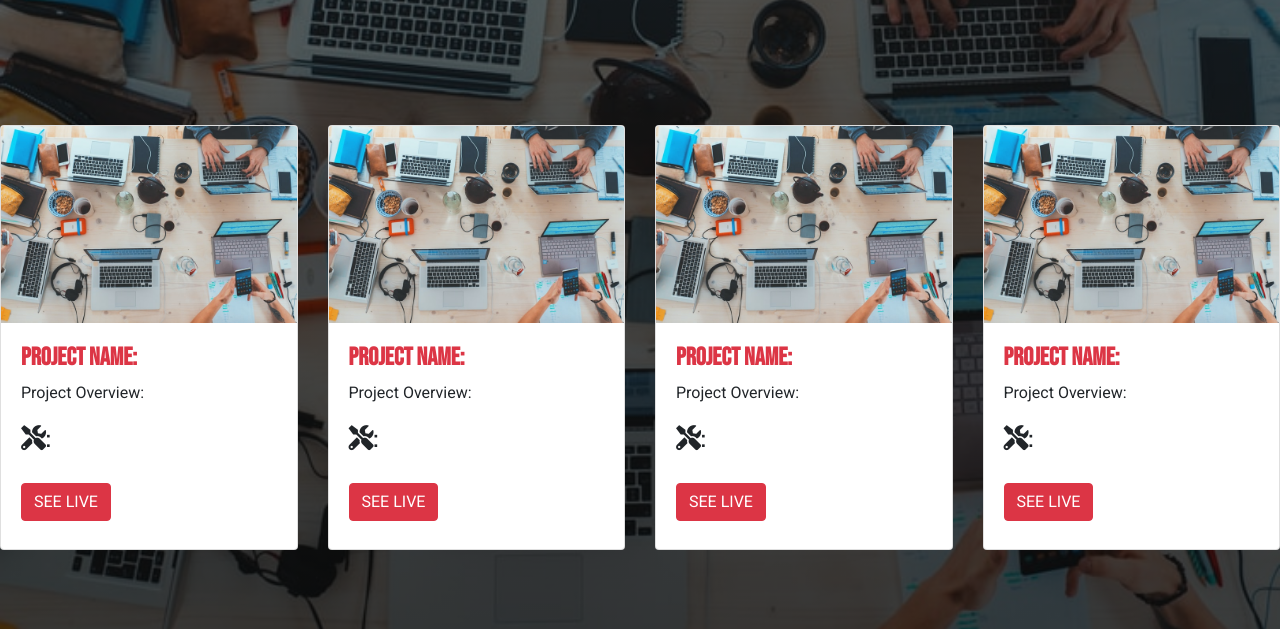
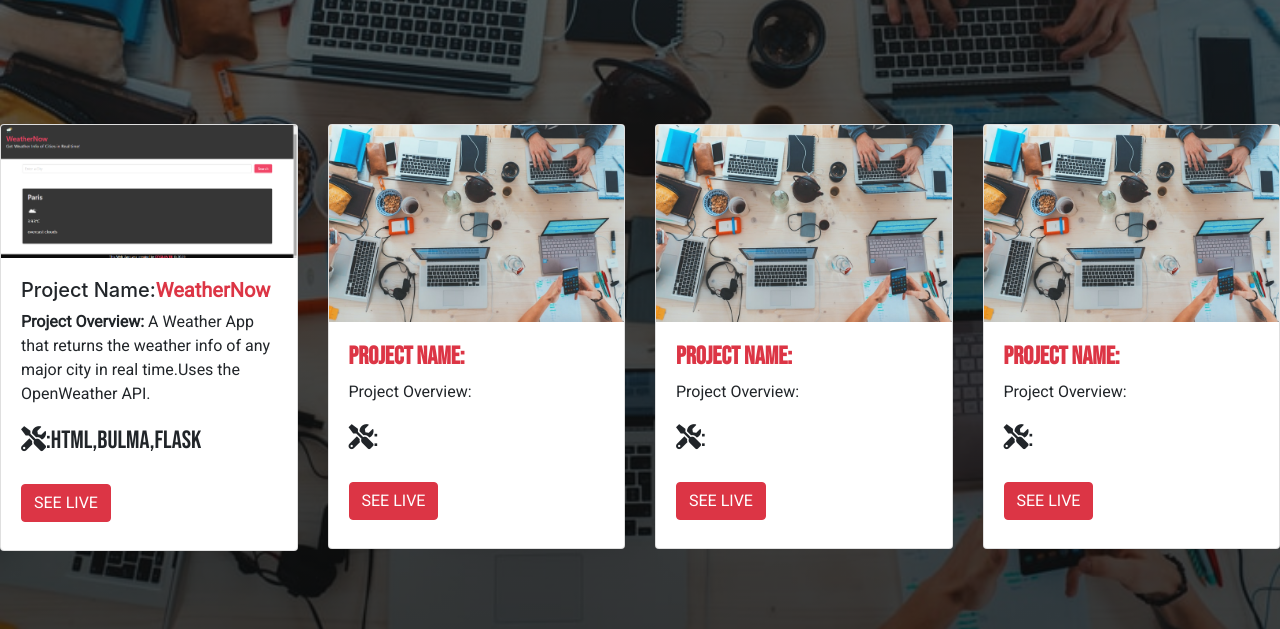
Before and after one commit to DTGlov/Beautifolio, a plain HTML site: page index.html in a window 1280 px wide. Shown: the part 1867-2496 px from the top of the page. Drawn offline with nearby package versions, Linux system fonts and the light colour scheme; grey boxes are pictures that could not be loaded.

Commit message:
updating project section

```diff
--- a/index.html
+++ b/index.html
@@ -132,14 +132,14 @@
                     <div class="col-sm-12 col-md-4 col-lg-3 py-3">
                         <div class="card single-item">
                             <div class="img-container">
-                                <img src="project.jpg" alt="project img" class="card-img-top">
+                                <img src="proj1.png" alt="project img" class="card-img-top">
                             </div>
                             <div class="card-body">
                                 <div class="card-text">
-                                    <h5><strong class="bb text-danger">Project name:</strong> </h5>
-                                    <p class="robo">Project Overview:</p>
-                                    <p class="bb"><i class="fas fa-tools"></i>:</p>
-                                    <a href="#" target="_blank" class="btn banner_link btn-danger text-uppercase my-2 robo">See Live</a>
+                                    <h5>Project Name:<strong class="robo text-danger">WeatherNow</strong> </h5>
+                                    <p class="robo"><strong>Project Overview:</strong> A Weather App that returns the weather info of any major city in real time.Uses the OpenWeather API.</p>
+                                    <p class="bb"><i class="fas fa-tools"></i>:HTML,BULMA,FLASK</p>
+                                    <a href="http://dtglover.pythonanywhere.com/" target="_blank" class="btn banner_link btn-danger text-uppercase my-2 robo">See Live</a>
                                 </div>
                             </div>
                         </div>
```
Also changed, not shown: proj1.png (added).
